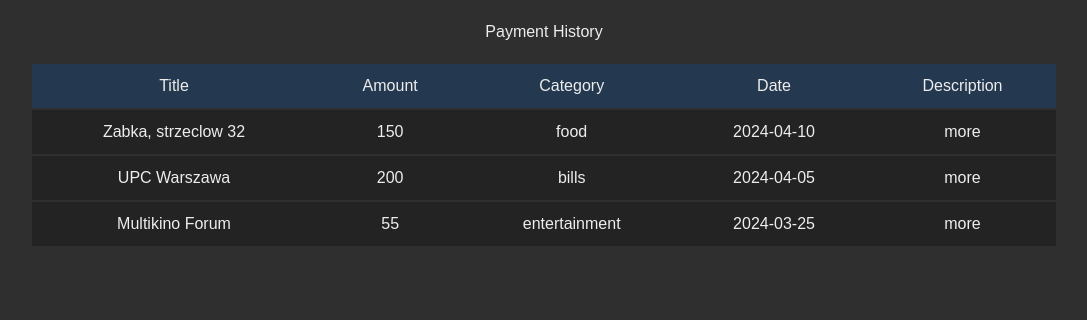
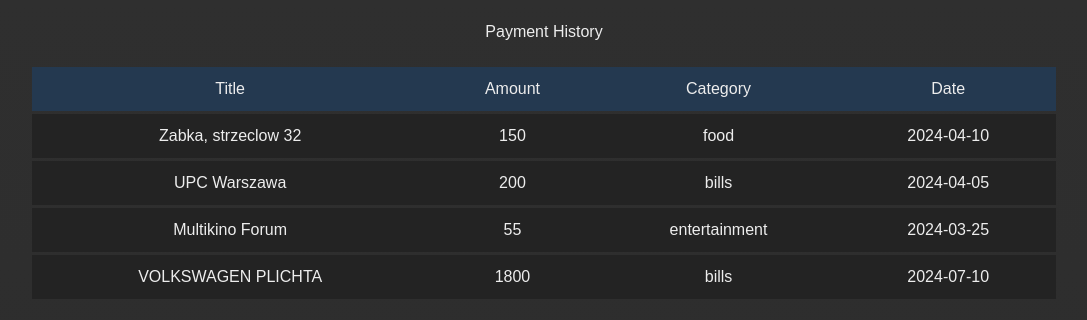
Before and after one commit to KarolKozikowski/Payment_App_in_Nextjs, a Next.js app: page / in a window 1280 px wide. Shown: the top 320 px of the page, without its empty margins (96-1183 px from the left). Built offline with nearby package versions, Linux system fonts and the light colour scheme.

Commit message:
added "more" tab

```diff
--- a/app/Data/history.json
+++ b/app/Data/history.json
@@ -5,7 +5,8 @@
     "amount": 150,
     "category": "food",
     "date": "2024-04-10",
-    "description": "Zakup produktów spożywczych"
+    "description": "Zakup produktów spożywczych",
+    "recipient": "PL17116018693104866631092421"
   },
   {
     "id": 2,
@@ -13,7 +14,8 @@
     "amount": 200,
     "category": "bills",
     "date": "2024-04-05",
-    "description": "Miesięczna opłata za internet"
+    "description": "Miesięczna opłata za internet",
+    "recipient": "PL08188062902039901470996125"
   },
   {
     "id": 3,
@@ -21,6 +23,16 @@
     "amount": 55,
     "category": "entertainment",
     "date": "2024-03-25",
-    "description": "Bilet na film 3D: Cars"
+    "description": "Bilet na film 3D: Cars",
+    "recipient": "PL61105026445870255073832431"
+  },
+  {
+    "id": 4,
+    "title": "VOLKSWAGEN PLICHTA",
+    "amount": 1800,
+    "category": "bills",
+    "date": "2024-07-10",
+    "description": "Opłata za leasing",
+    "recipient": "PL87213000625646235566469941"
   }
 ]
--- a/app/globals.css
+++ b/app/globals.css
@@ -15,7 +15,7 @@
 
 body {
   color: var(--foreground);
-  background: var(--background);
+  background: linear-gradient(180deg, rgba(47,47,47,1) 0%, rgb(44, 44, 44) 100%) fixed;
   font-family: Arial, Helvetica, sans-serif;
 }
 .title{
@@ -27,7 +27,8 @@ table{
   margin-left: auto;
   margin-right: auto;
   text-align: center;
-  border: none;
+  border-collapse: separate;
+  border-spacing: 0 3px;
 }
 th, td{
   padding: 10px 20px;
@@ -38,9 +39,40 @@ thead{
 tbody{
   background: #232323;
 }
-tbody td{
-  border-top: solid var(--background) 2px;
-}
 tbody tr:hover{
   background-color: #171717;
 }
+.infobox{
+  position: fixed;
+  top: 0;
+  left: 0;
+  width: 100%;
+  height: 100%;
+  z-index: 1000;
+  background: rgba(0, 0, 0, 0.75);
+}
+.infobox table{
+  margin-top: 30vh;
+  width: 70vw;
+  border-collapse: separate;
+  border-spacing: 1px 3px;
+}
+.infobox td{
+  border: none;
+}
+.infobox tbody tr:hover{
+  background: #232323;
+}
+.name{
+  background: #243950;
+}
+.x{
+  position: absolute;
+  right: 13.8vw;
+  top: 27vh;
+  scale: 150%;
+  opacity: 0.75;
+}
+.x:hover{
+  opacity: 1;
+}
--- a/app/page.js
+++ b/app/page.js
@@ -11,12 +11,11 @@ export default function Home() {
     }
     const displayPaymentHistory = Data.map((record, index)=>{
     return (
-        <tr key={index}>
+        <tr onClick={()=>openMenu(record)} key={index}>
             <td>{record.title}</td>
             <td>{record.amount}</td>
             <td>{record.category}</td>
             <td>{record.date}</td>
-            <td><button onClick={()=>openMenu(record)}>more</button></td>
         </tr>
     )
   })
@@ -32,7 +31,6 @@ export default function Home() {
             <td>Amount</td>
             <td>Category</td>
             <td>Date</td>
-            <td>Description</td>
           </tr>
           </thead>
           <tbody>
@@ -41,8 +39,31 @@ export default function Home() {
         </table>
           {
               selectedCharge && (
-                  <div>
-                      <p>name: {selectedCharge.title}</p>
+                  <div className="infobox">
+                      <table className="more">
+                          <tbody>
+                              <tr>
+                                  <td colSpan="2" className="name">{selectedCharge.title}</td>
+                              </tr>
+                              <tr>
+                                  <th>CHARGE</th>
+                                  <td>{selectedCharge.amount}</td>
+                              </tr>
+                              <tr>
+                                  <th>DATE</th>
+                                  <td>{selectedCharge.date}</td>
+                              </tr>
+                              <tr>
+                                  <th>DESCRIPTION</th>
+                                  <td>{selectedCharge.description}</td>
+                              </tr>
+                              <tr>
+                                  <th>RECIPIENT</th>
+                                  <td>{selectedCharge.recipient}</td>
+                              </tr>
+                          </tbody>
+                      </table>
+                      <button onClick={closeMenu} className="x">X</button>
                   </div>
               )
           }
```
